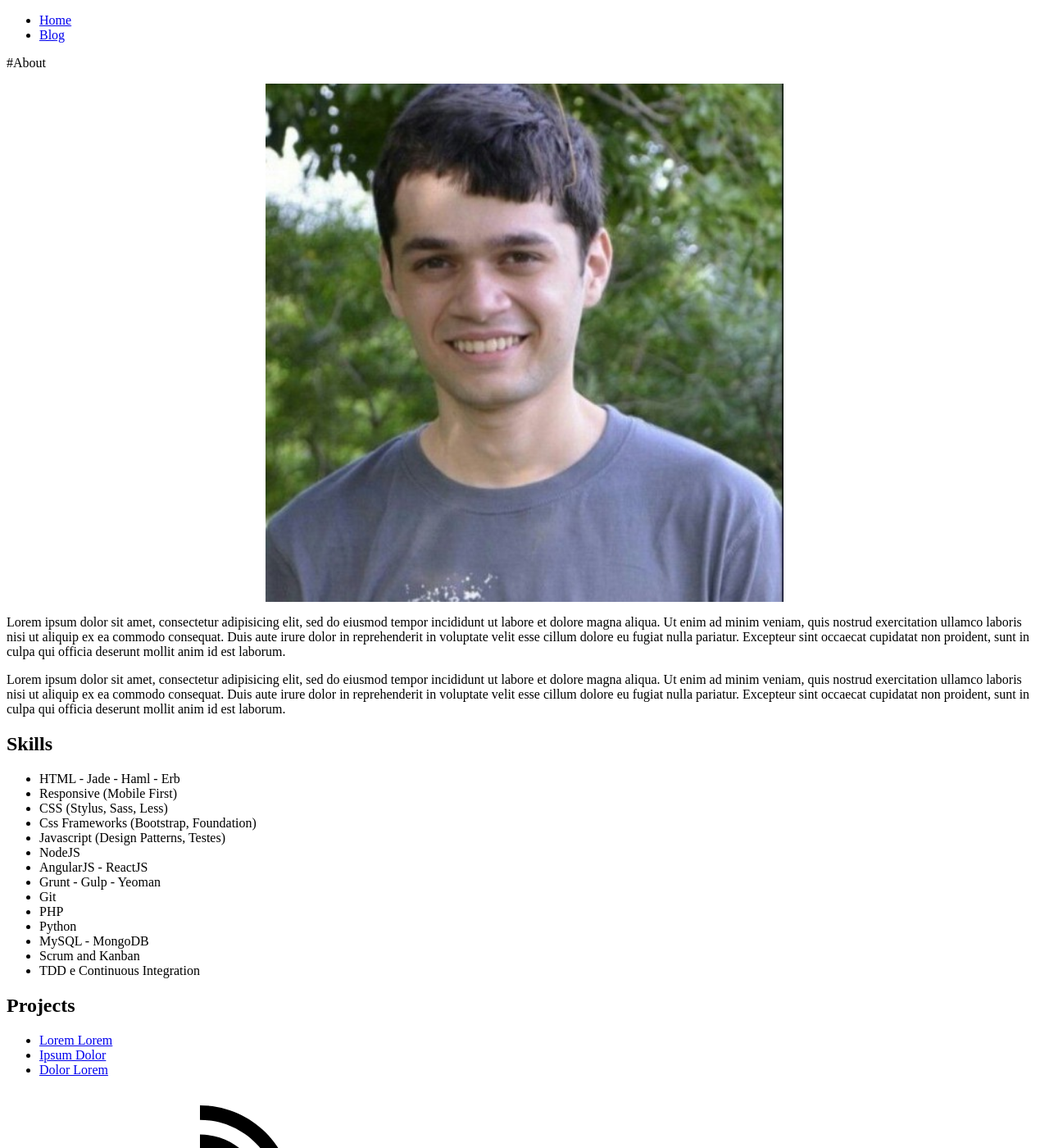
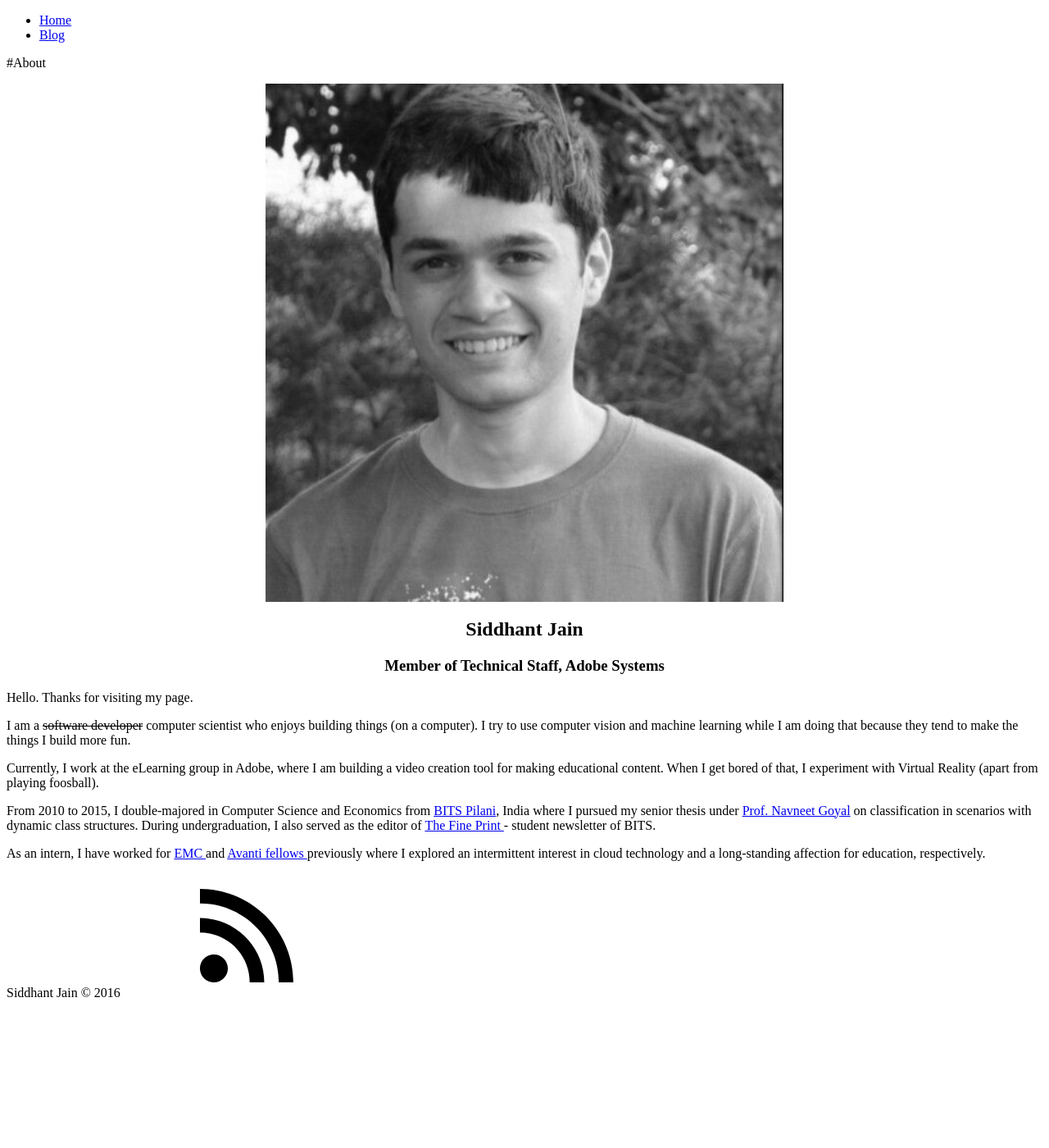
Before and after one commit to siddhantjain/old-personal-website, a Jekyll site: the page built from about.md, in a window 1280 px wide and 1400 px high. Shown: the whole window at 82% size. Built offline with Jekyll 4.4.1, drawn with Linux system fonts in a browser that asks for light colours.

Commit message:
Customisations: About and DP

```diff
--- a/about.md
+++ b/about.md
@@ -11,43 +11,16 @@ img { width: 50%; margin: 0 auto; display: block; }
 
 ![Profile Image]({{ site.url }}/{{ site.picture }})
 
-<p>Lorem ipsum dolor sit amet, consectetur adipisicing elit, sed do eiusmod
-tempor incididunt ut labore et dolore magna aliqua. Ut enim ad minim veniam,
-quis nostrud exercitation ullamco laboris nisi ut aliquip ex ea commodo
-consequat. Duis aute irure dolor in reprehenderit in voluptate velit esse
-cillum dolore eu fugiat nulla pariatur. Excepteur sint occaecat cupidatat non
-proident, sunt in culpa qui officia deserunt mollit anim id est laborum.</p>
+<center>
+<h2> Siddhant Jain </h2>
+<h3> Member of Technical Staff, Adobe Systems </h3>
+</center>
 
-<p>Lorem ipsum dolor sit amet, consectetur adipisicing elit, sed do eiusmod
-tempor incididunt ut labore et dolore magna aliqua. Ut enim ad minim veniam,
-quis nostrud exercitation ullamco laboris nisi ut aliquip ex ea commodo
-consequat. Duis aute irure dolor in reprehenderit in voluptate velit esse
-cillum dolore eu fugiat nulla pariatur. Excepteur sint occaecat cupidatat non
-proident, sunt in culpa qui officia deserunt mollit anim id est laborum.</p>
+<p>Hello. Thanks for visiting my page.</p>
 
-<h2>Skills</h2>
+<p> I am a <strike>software developer</strike> computer scientist who enjoys building things (on a computer). I try to use computer vision and machine learning while I am doing that because they tend to make the things I build more fun.
+<p> Currently, I work at the eLearning group in Adobe, where I am building a video creation tool for making educational content. When I get bored of that, I experiment with Virtual Reality (apart from playing foosball). </p>
 
-<ul class="skill-list">
-	<li>HTML - Jade - Haml - Erb</li>
-	<li>Responsive (Mobile First)</li>
-	<li>CSS (Stylus, Sass, Less)</li>
-	<li>Css Frameworks (Bootstrap, Foundation)</li>
-	<li>Javascript (Design Patterns, Testes)</li>
-	<li>NodeJS</li>
-	<li>AngularJS - ReactJS</li>
-	<li>Grunt - Gulp - Yeoman</li>
-	<li>Git</li>
-	<li>PHP</li>
-	<li>Python</li>
-	<li>MySQL - MongoDB</li>
-	<li>Scrum and Kanban</li>
-	<li>TDD e Continuous Integration</li>
-</ul>
+<p> From 2010 to 2015, I double-majored in Computer Science and Economics from <a href = "https://bits-pilani.ac.in">BITS Pilani</a>, India where I pursued my senior thesis under <a href = "http://universe.bits-pilani.ac.in/pilani/goel/profile">Prof. Navneet Goyal</a> on classification in scenarios with dynamic class structures. During undergraduation, I also served as the editor of <a href = "http://epc-bitspilani.com/"> The Fine Print </a>  - student newsletter of BITS.  </p>
 
-<h2>Projects</h2>
-
-<ul>
-	<li><a href="https://github.com/">Lorem Lorem</a></li>
-	<li><a href="https://github.com/">Ipsum Dolor</a></li>
-	<li><a href="https://github.com/">Dolor Lorem</a></li>
-</ul>
+<p> As an intern, I have worked for <a href ="www.emc.com"> EMC </a> and <a href = "www.avantifellows.org"> Avanti fellows </a> previously where I explored an intermittent interest in cloud technology and a long-standing affection for education, respectively.  </p>
```
Also changed, not shown: assets/images/profile.jpg.
